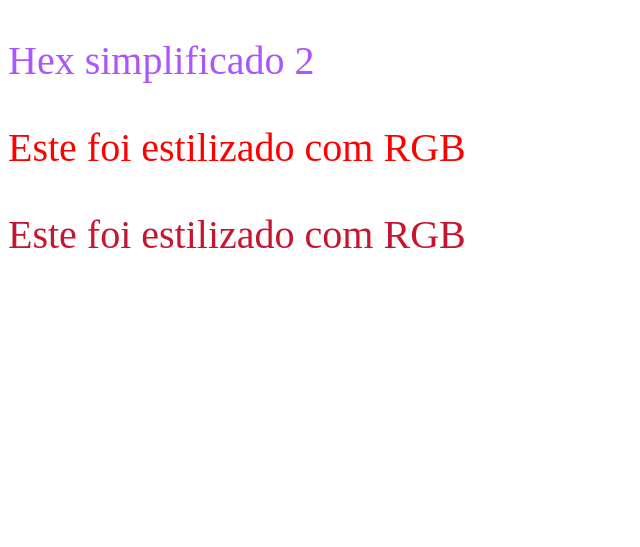
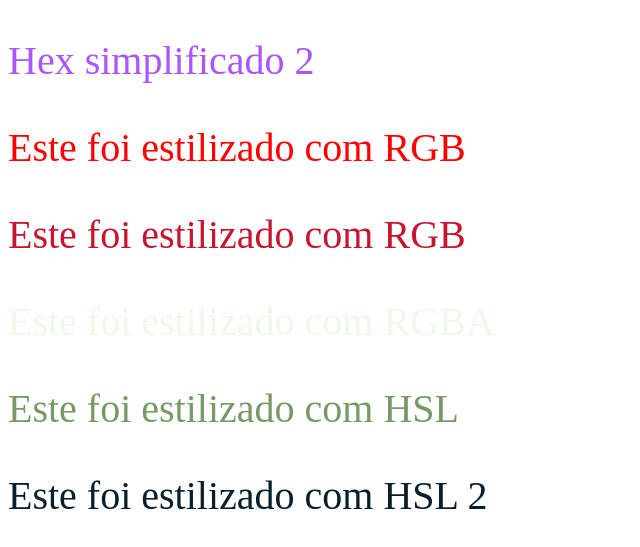
Before and after one commit to danieletecnicati/HTML, a plain HTML site: page CURSO DE FRONT END COMPLETO/ARQUIVOS/3_CSS/index.html in a window 1280 px wide. Shown: the part 1710-2257 px from the top of the page, without its empty margins (0-640 px from the left). Drawn offline with Linux system fonts and the light colour scheme.

Commit message:
HSL
Formatando cores com HSL

```diff
--- a/CURSO DE FRONT END COMPLETO/ARQUIVOS/3_CSS/css/styles.css
+++ b/CURSO DE FRONT END COMPLETO/ARQUIVOS/3_CSS/css/styles.css
@@ -70,3 +70,16 @@ h2 {
 .mixed-rgb {
     color: rgb(199, 21, 47);
 }
+
+/* RGBA */
+.rgba {
+    color: rgba(100, 199, 45, 0.1);
+}
+
+/* HSL */
+.hsl {
+    color: hsl(100, 20%, 50%);
+}
+.hsl-2 {
+    color: hsl(201, 74%, 10%);
+}
--- a/CURSO DE FRONT END COMPLETO/ARQUIVOS/3_CSS/index.html
+++ b/CURSO DE FRONT END COMPLETO/ARQUIVOS/3_CSS/index.html
@@ -74,5 +74,12 @@
      <!-- 14 - RGB  -->
     <p class="rgb">Este foi estilizado com RGB</p>
     <p class="mixed-rgb">Este foi estilizado com RGB</p>
+
+    <!-- 15 - RGBA  -->
+    <p class="rgba">Este foi estilizado com RGBA</p>
+
+    <!-- 16 - HSL  -->
+    <p class="hsl">Este foi estilizado com HSL</p>
+    <p class="hsl-2">Este foi estilizado com HSL 2</p>
 </body>
 </html>
```
